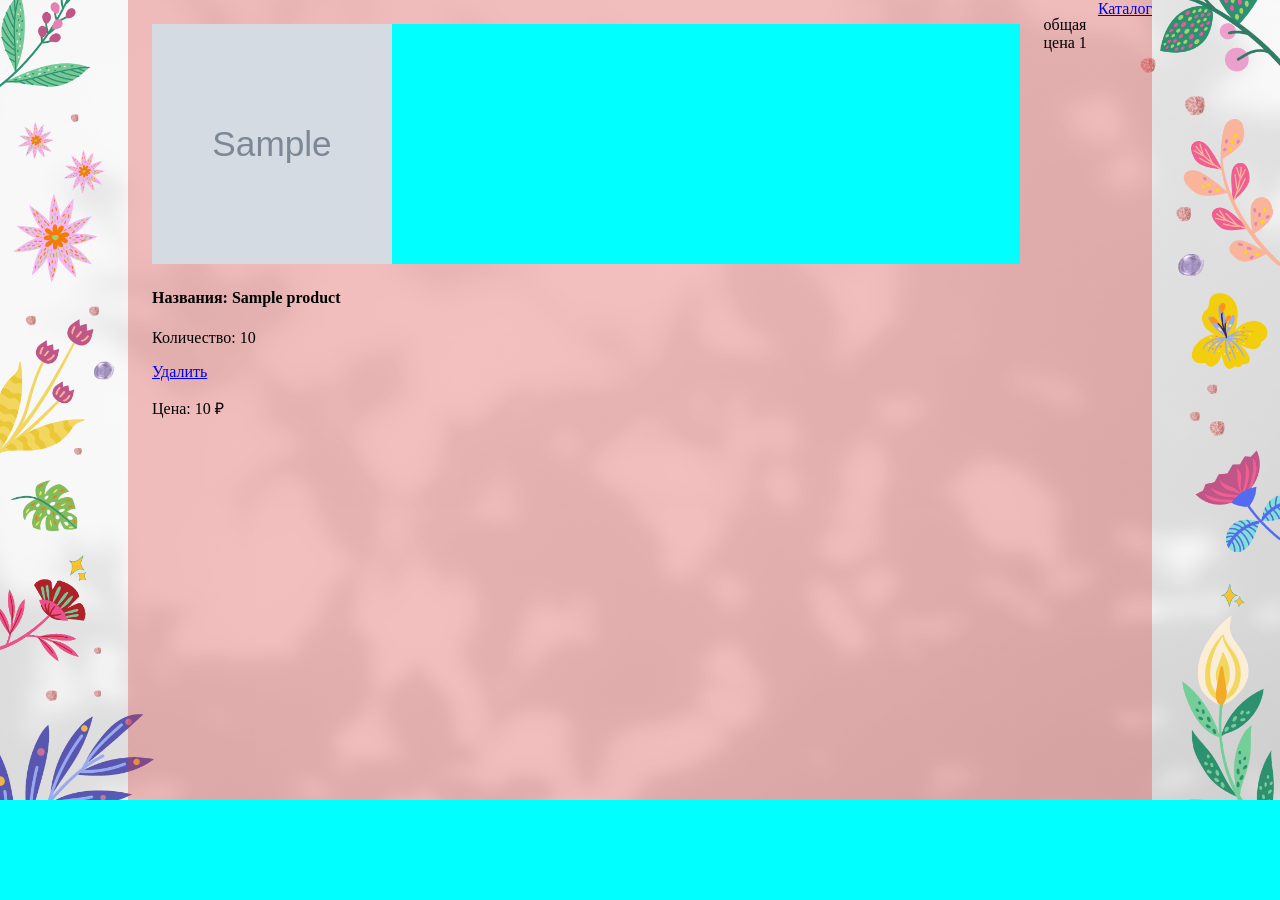
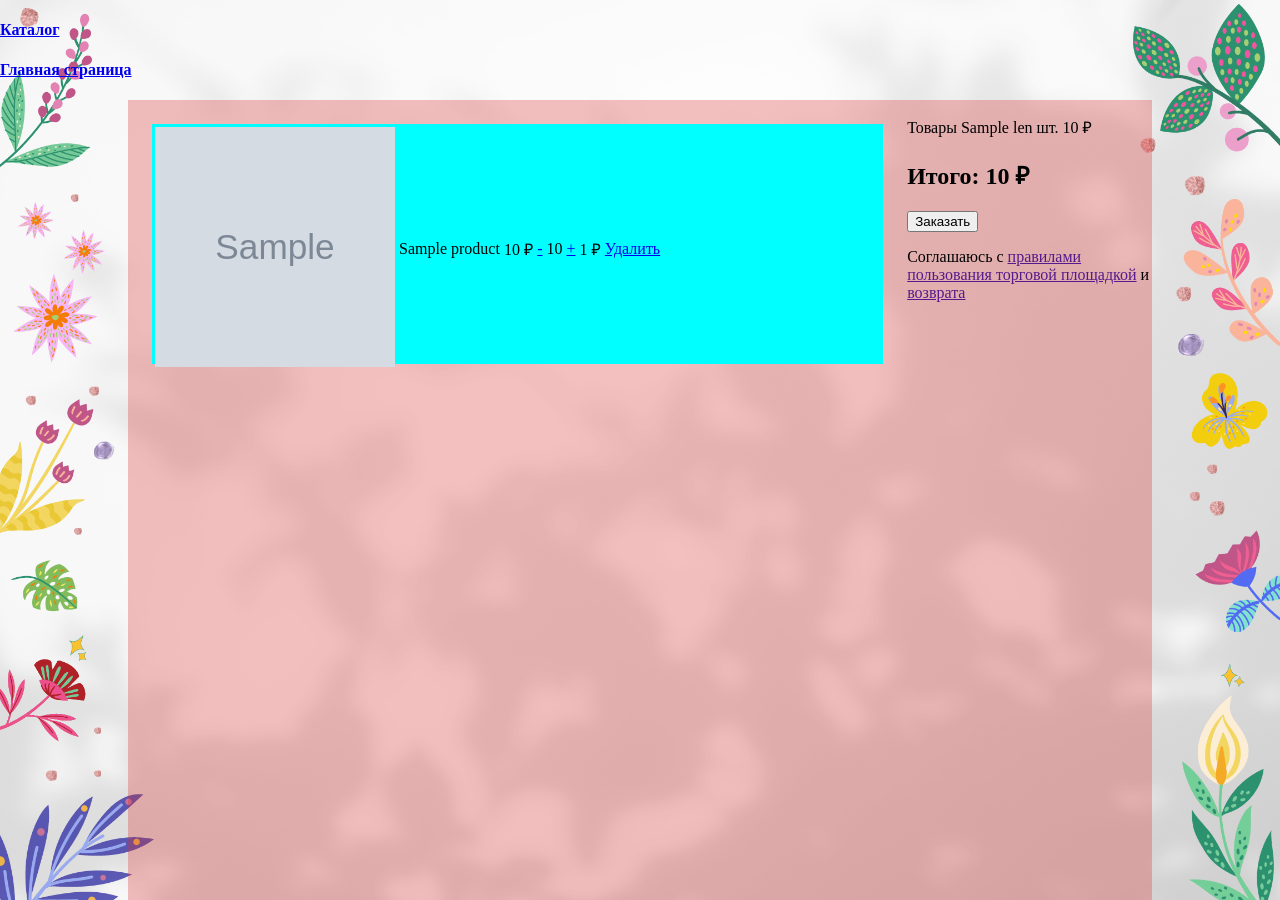
Before and after one commit to Batditos/Flower-shop, a Django app: template basket/templates/basket/detail.html in a window 1280 px wide. Before the commit the page ends 800 px from the top, so only its background shows below. Run offline with Django 4.2, Linux system fonts and the light colour scheme; the template is opened without the code that fills it: most values are stand-ins (such as "Sample title", 1, 10 or a date in 2020); grey boxes marked "Sample" are stand-in pictures.

Commit message:
сделал таблицу для вывода товара в корзине

```diff
--- a/basket/templates/basket/detail.html
+++ b/basket/templates/basket/detail.html
@@ -2,34 +2,58 @@
 <html lang="ru">
   <head>
     {% load static %}
-  <meta charset="UTF-8">
-  <meta http-equiv="X-UA-Compatible" content="IE=edge">
+    <meta charset="UTF-8" />
+    <meta http-equiv="X-UA-Compatible" content="IE=edge" />
     <link href="{% static 'css/main.css' %}" rel="stylesheet" />
     <link href="{% static 'css/detail.css' %}" rel="stylesheet" />
-  <meta name="viewport" content="width=device-width, initial-scale=1.0">
+    <meta name="viewport" content="width=device-width, initial-scale=1.0" />
     <title>Корзина</title>
   </head>
   <body>
+    <div class="navBar">
+      <h4><a href="/catalog/">Каталог</a></h4>
+      <h4><a href="/">Главная страница</a></h4>
+    </div>
     <div class="containerBasket">
+      <div class="containerProduct">
+        <table>
           {% for item in basket %} {% with product=item.product %}
-        <div class="containerProduct">
-            <!-- <a href="{{ product.get_absolute_url }}"> -->
-              <img class="image" src="{{ product.image.url }}"/>
-           <div class="text">
-            <h4>Названия: {{ product.name }}</h4>
-            <p>Количество: {{ item.quantity }}</p>
+          <tr>
+            <td scope="row">
+              <img class="image" src="{{ product.image.url }}" />
+            </td>
+            <td>{{ product.name }}</td>
+            <td>{{ item.price }} &#8381;</td>
+            <td>
+              <a class="minus" href="{% url 'basket:minus_quantity' product.id %}">-</a>
+              <span class="quantity">{{ item.quantity }}</span>
+              <a class="plus" href="{% url 'basket:plus_quantity' product.id %}">+</a>
+            </td>
+            <td>{{ item.total_price }} &#8381;</td>
+            <td>
               <a href="{% url 'basket:basket_remove' product.id %}">Удалить</a>
-            <p>Цена: {{ item.price }} &#8381;</p>
+            </td>
+          </tr>
+          {% endwith %} {% endfor %}
+        </table>
       </div>
+      <div class="ContainerBasketInfo">
+        <div class="BasketInfo">
+          <p>
+            Товары {{ basket.len }} шт.
+            <span class="totalPrice">{{ basket.get_total_price }} &#8381;</span>
+          </p>
+          <h2>
+            Итого:
+            <span class="totalPrice">{{ basket.get_total_price }} &#8381;</span>
+          </h2>
+          <input class="submit" type="submit" value="Заказать" />
         </div>
-
-          <p>общая цена {{ item.total_price }}</p>
-          {% endwith %} {% endfor %}
-          <a href="/catalog/">Каталог</a>
+        <p>
+          Соглашаюсь с <a href="">правилами пользования торговой площадкой</a> и
+          <a href="">возврата</a>
+        </p>
       </div>
-
-
-
     </div>
   </body>
 </html>
```
Lines whose indentation alone changed are shown as unchanged.
